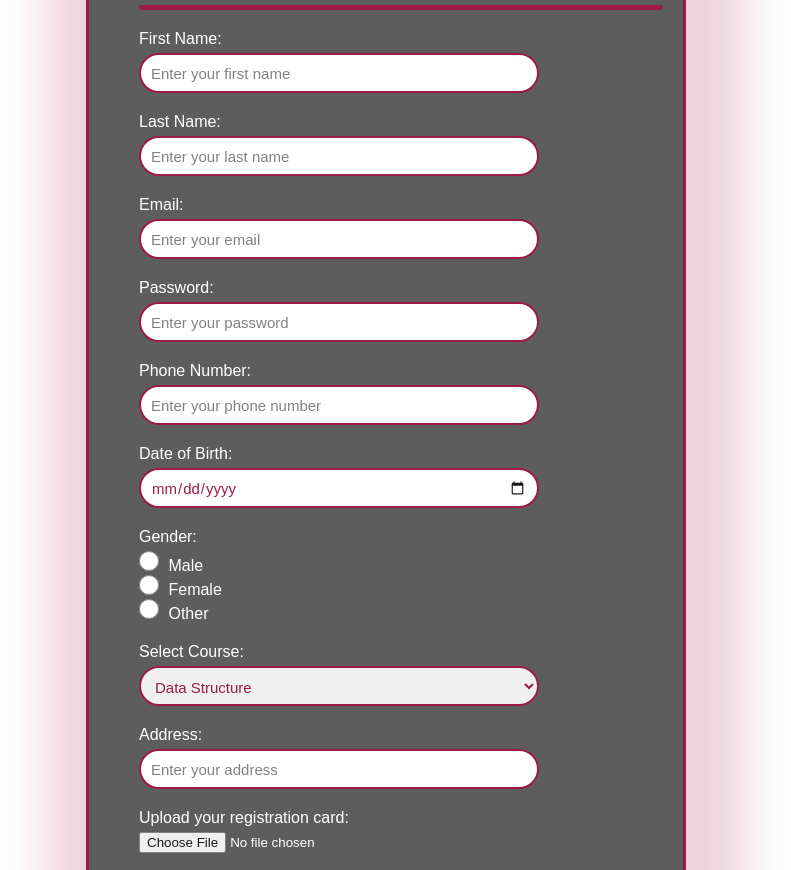
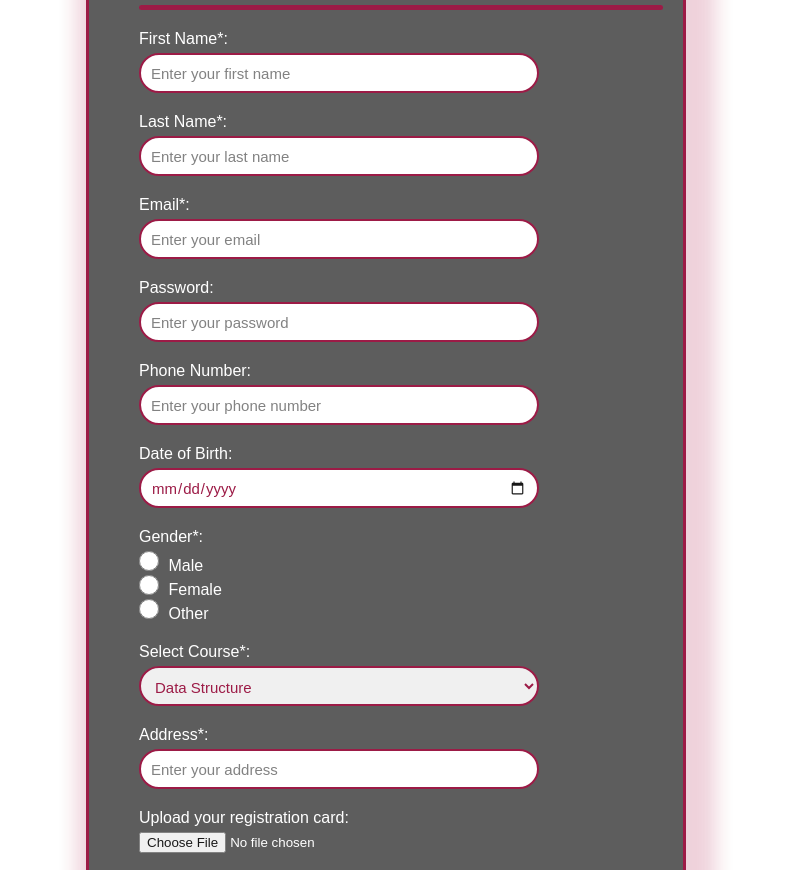
Before and after one commit to Ayesha731/HTML-Form, a plain HTML site: page index.html in a window 1280 px wide. Shown: the part 95-965 px from the top of the page, without its empty margins (254-1045 px from the left). Drawn offline with Linux system fonts and the light colour scheme.

Commit message:
updated form

```diff
--- a/index.html
+++ b/index.html
@@ -3,10 +3,10 @@
 <head>
     <meta charset="UTF-8">
     <meta name="viewport" content="width=device-width, initial-scale=1.0">
+
     <title>HTML Form</title>
     <link rel="shortcut icon" href="favicon.ico" type="image/x-icon">
     <link rel="stylesheet" href="style.css">
-
 </head>
 <body>
     <div class="container">
@@ -15,16 +15,16 @@
         <hr>
         <form action="" class="form1">
             <div class="form-content">
-                <p>First Name:</p>
-                <input type="text" name="firstName" id="firstName" class="text" placeholder="Enter your first name">
+                <p>First Name<span class="required">*</span>:</p>
+                <input type="text" name="firstName" id="firstName" class="text" placeholder="Enter your first name" required>
             </div>
             <div class="form-content">
-                <p>Last Name:</p>
-                <input type="text" name="lastName" id="lastName" class="text" placeholder="Enter your last name">
+                <p>Last Name<span class="required">*</span>:</p>
+                <input type="text" name="lastName" id="lastName" class="text" placeholder="Enter your last name" required>
             </div>
             <div class="form-content">
-                <p>Email:</p>
-                <input type="email" name="email" id="email" class="text" placeholder="Enter your email">
+                <p>Email<span class="required">*</span>:</p>
+                <input type="email" name="email" id="email" class="text" placeholder="Enter your email" required>
             </div>
             <div class="form-content">
                 <p>Password:</p>
@@ -39,8 +39,8 @@
                 <input type="date" name="dob" id="dob" class="text">
             </div>
             <div class="form-content">
-                <p>Gender:</p>
-                <input type="radio" id="male" name="gender" value="male">
+                <p>Gender<span class="required">*</span>:</p>
+                <input type="radio" id="male" name="gender" value="male" required>
                 <label for="male">Male</label><br>
                 <input type="radio" id="female" name="gender" value="female">
                 <label for="female">Female</label><br>
@@ -48,8 +48,8 @@
                 <label for="other">Other</label><br>
             </div>
             <div class="form-content">
-                <p>Select Course:</p>
-                <select name="course" id="course" class="text">
+                <p>Select Course<span class="required">*</span>:</p>
+                <select name="course" id="course" class="text" required>
                     <option value="ds">Data Structure</option>
                     <option value="toa">Theory Of Automata</option>
                     <option value="cc">Compiler Construction</option>
@@ -62,8 +62,8 @@
                 </select>
             </div>
             <div class="form-content">
-                <p>Address:</p>
-                <input type="text" name="address" id="address" class="text" placeholder="Enter your address">
+                <p>Address<span class="required">*</span>:</p>
+                <input type="text" name="address" id="address" class="text" placeholder="Enter your address" required>
             </div>
             <div class="form-content">
                 <p>Upload your registration card:</p>
--- a/style.css
+++ b/style.css
@@ -31,7 +31,7 @@
     background-color: rgba(0, 0, 0, 0.7);
     color: white;
     border-radius: 20px;
-    box-shadow: 10px 10px 50px 50px rgba(163, 4, 57, 0.2);
+    box-shadow: 10px 10px 20px 20px rgba(163, 4, 57, 0.2);
   }
 
   .form-section h1 {
```
